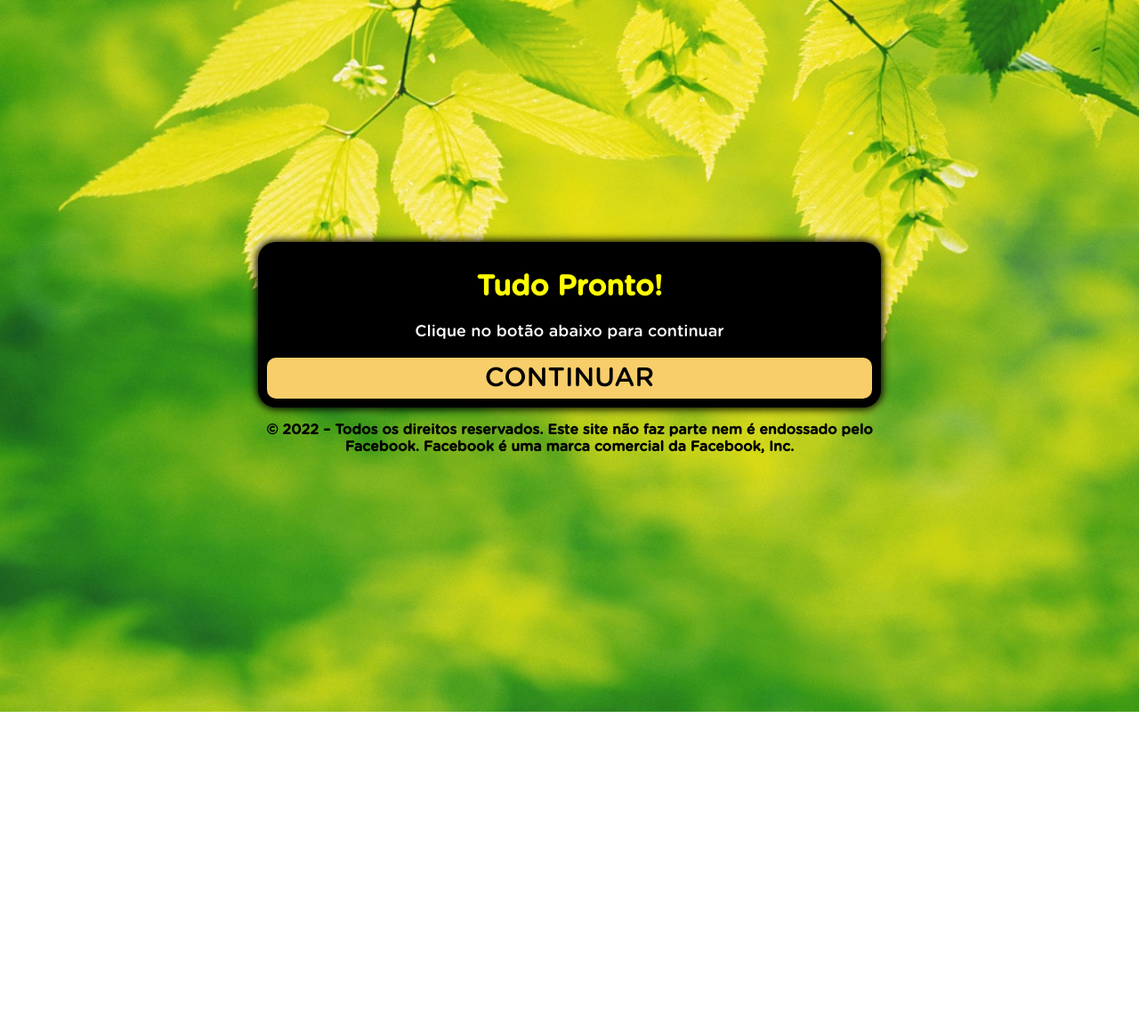
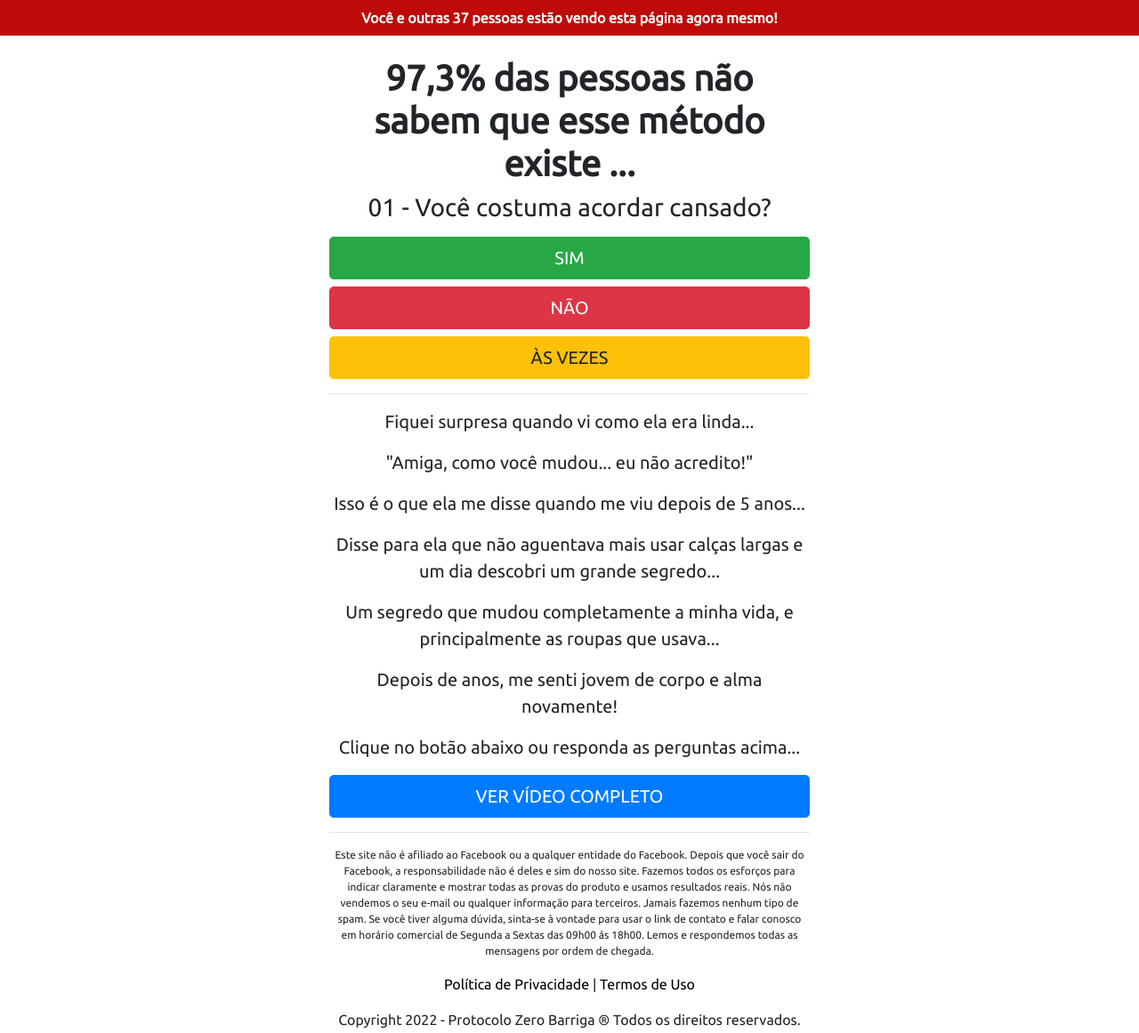
Before and after one commit to eduardabmont/conquistarela.site, a plain HTML site: page PS/index.html in a window 1280 px wide. Shown: the whole page at 89% size. Before the commit the page ends 800 px from the top, so only its background shows below. Drawn offline with nearby package versions, Linux system fonts and the light colour scheme.

Commit message:
Add files via upload

```diff
--- a/PS/index.html
+++ b/PS/index.html
@@ -3,24 +3,101 @@
   <head>
     <meta charset="utf-8">
     <meta name="viewport" content="width=device-width, initial-scale=1, shrink-to-fit=no">
-  <link rel="stylesheet" href="style.css">
-  <title>Tudo Pronto!</title>
+    <link rel="stylesheet" href="https://stackpath.bootstrapcdn.com/bootstrap/4.1.3/css/bootstrap.min.css">
+    <link rel="stylesheet" href="https://fonts.googleapis.com/css2?family=Ubuntu&display=swap">
+    <link rel="shortcut icon" href="https://queimade3semanas.com/files/favicon.ico">
+    <title>Quiz Protocolo Zero Barriga</title>
+    <style>
+      body {
+        font-family: 'Ubuntu', sans-serif;
+      }
+      h1 {
+        font-weight: bold;
+      }
+      nav {
+        background-color: #BF0A0A;
+      }
+      span {
+        font-weight: bold;
+        color: white;
+      }
+      .smal {
+        font-size: 12px;
+      }
+      .cpi {
+        font-size: 20px;
+      }
+      .hide {
+        display: none;
+      }
+    </style>
   </head>
   <body>
-  <div class="container">
-    <div class="black">
-      <div>
-        <div class="question">
-          <h1>Tudo Pronto!</h1>
-          <p>Clique no botão abaixo para continuar</p>
+    <nav class="navbar justify-content-center text-center">
+      <span>
+        Você e outras 37 pessoas estão vendo esta página agora mesmo!
+      </span>
+    </nav>
+    <div class="container py-4">
+      <div class="row justify-content-center">
+        <div class="col-lg-6 text-center">
+          <h1>97,3% das pessoas não sabem que esse método existe ...</h1>
+          <div id="p1">
+            <h3>01 - Você costuma acordar cansado?</h3>
+            <button onclick="next2()" class="btn btn-success btn-lg btn-block mt-3">SIM</button>
+            <button onclick="next2()" class="btn btn-danger btn-lg btn-block">NÃO</button>
+            <button onclick="next2()" class="btn btn-warning btn-lg btn-block">ÀS VEZES</button>
           </div>
-        <div class="answer">
-          <a class="btn" href="https://conquistarela.site/">CONTINUAR</a>
+          <div id="p2" class="hide">
+            <h3>02 - Você come açúcar à noite?</h3>
+            <button onclick="next3()" class="btn btn-success btn-lg btn-block mt-3">SIM</button>
+            <button onclick="next3()" class="btn btn-danger btn-lg btn-block">NÃO</button>
+            <button onclick="next3()" class="btn btn-warning btn-lg btn-block">QUASE NUNCA</button>
+          </div>
+          <div id="p3" class="hide">
+            <h3>03 - Você trabalha no setor de saúde?</h3>
+            <button onclick="next4()" class="btn btn-success btn-lg btn-block mt-3">SIM</button>
+            <button onclick="next4()" class="btn btn-danger btn-lg btn-block">NÃO</button>
+            <button onclick="next4()" class="btn btn-warning btn-lg btn-block">JÁ TRABALHEI</button>
+          </div>
+          <hr>
+          <div id="copy" class="mt-3">
+            <p class="cpi">Fiquei surpresa quando vi como ela era linda...</p>
+            <p class="cpi">"Amiga, como você mudou... eu não acredito!"</p>
+            <p class="cpi">Isso é o que ela me disse quando me viu depois de 5 anos...</p>
+            <p class="cpi">Disse para ela que não aguentava mais usar calças largas e um dia descobri um grande segredo...</p>
+            <p class="cpi">Um segredo que mudou completamente a minha vida, e principalmente as roupas que usava...</p>
+            <p class="cpi">Depois de anos, me senti jovem de corpo e alma novamente!</p>
+            <p class="cpi">Clique no botão abaixo ou responda as perguntas acima...</p>
+            <button onclick="next4()" class="btn btn-primary btn-lg btn-block">VER VÍDEO COMPLETO</button>
+          </div>
+          <hr>
+          <p class="mt-3 smal">Este site não é afiliado ao Facebook ou a qualquer entidade do Facebook.</b> Depois que você sair do
+          Facebook, a responsabilidade não é deles e sim do nosso site. Fazemos todos os esforços para indicar
+          claramente e mostrar todas as provas do produto e usamos resultados reais. Nós não vendemos o seu
+          e-mail ou qualquer informação para terceiros. Jamais fazemos nenhum tipo de spam. Se você tiver
+          alguma dúvida, sinta-se à vontade para usar o link de contato e falar conosco em horário comercial
+          de Segunda a Sextas das 09h00 ás 18h00. Lemos e respondemos todas as mensagens por ordem de chegada.</p>
+          <p><a href="https://protocolozerobarriga.com/privacidade" style="color: black;">Política de Privacidade</a> | <a href="https://protocolozerobarriga.com/termos" style="color: black;">Termos de Uso</a></p>
+          <p>Copyright 2022 - Protocolo Zero Barriga ® Todos os direitos reservados.</p>
         </div>
       </div>
     </div>
-    <p style="text-align: center; font-weight: bold;">© 2022 – Todos os direitos reservados. Este site não faz parte nem é endossado pelo Facebook. Facebook é uma marca comercial da Facebook, Inc.</p>
-  </div>
-  <script type="text/javascript" src="script.js"></script>
+    <script>
+      function next2() {
+        document.getElementById("p1").classList.add("hide")
+        document.getElementById("p2").classList.remove("hide")
+      }
+      function next3() {
+        document.getElementById("p2").classList.add("hide")
+        document.getElementById("p3").classList.remove("hide")
+      }
+      function next4() {
+        location.href="https://conquistarela.site/PS" // SEU LINK AQUI
+      }
+    </script>
+    <script src="https://code.jquery.com/jquery-3.3.1.slim.min.js"></script>
+    <script src="https://cdnjs.cloudflare.com/ajax/libs/popper.js/1.14.3/umd/popper.min.js"></script>
+    <script src="https://stackpath.bootstrapcdn.com/bootstrap/4.1.3/js/bootstrap.min.js"></script>
   </body>
 </html>
```
Lines whose indentation alone changed are shown as unchanged.
